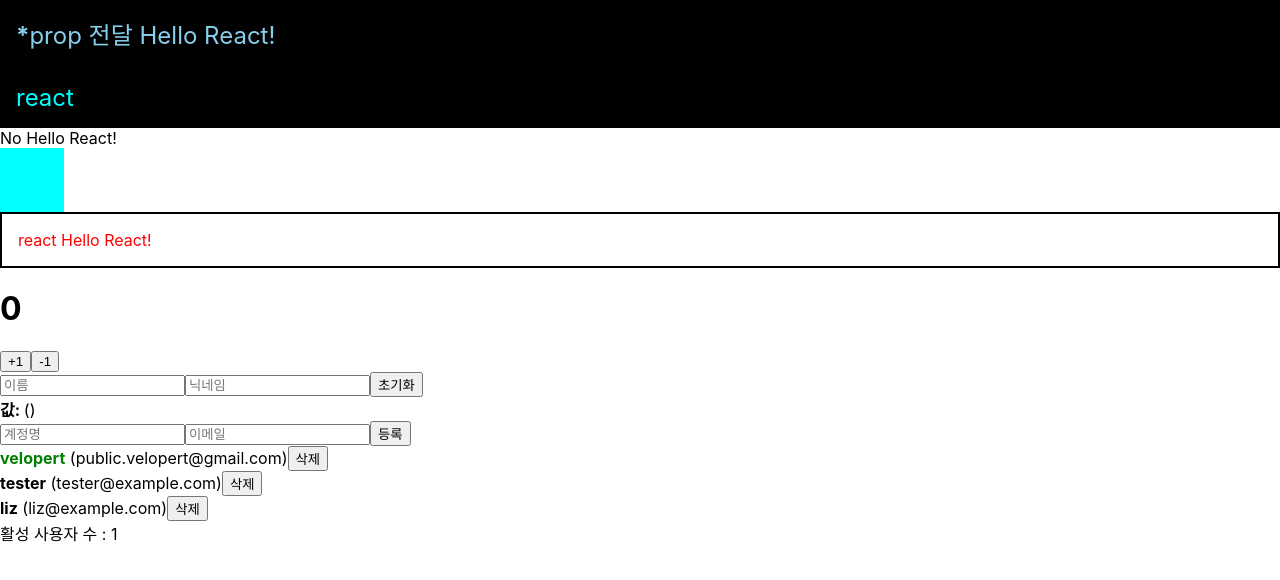
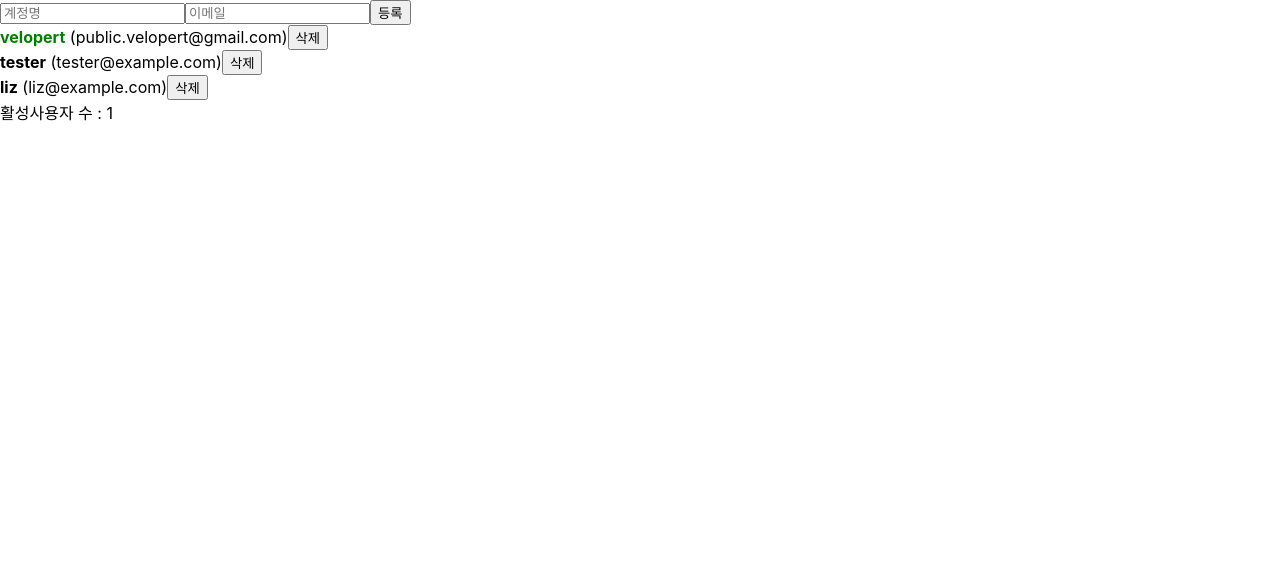
Before and after one commit to HanYeong/reactproject, a React (Create React App) app: page / in a window 1280 px wide. Shown: the top 580 px of the page. Built offline with nearby package versions, Linux system fonts and the light colour scheme; the HTML template or start-up script is replaced by a standard one.

Commit message:
useReducer 함수 및 구조 변경

```diff
--- a/package.json
+++ b/package.json
@@ -17,6 +17,7 @@
     "test": "react-scripts test",
     "eject": "react-scripts eject"
   },
+
   "eslintConfig": {
     "extends": [
       "react-app",
--- a/src/App.js
+++ b/src/App.js
@@ -1,8 +1,8 @@
-import React, { useRef, useState, useMemo, useCallback } from 'react';
-import Hello from './Hello';
-import Wrapper from './Wrapper';
-import Counter from './Counter';
-import InputSample from './InputSample';
+import React, { useCallback, useReducer, useRef, useMemo } from 'react';
+// import Hello from './Hello';
+// import Wrapper from './Wrapper';
+// import Counter from './Counter';
+// import InputSample from './InputSample';
 import './App.css';
 import UserList from './UserList';
 import CreateUser from './CreateUser';
@@ -11,24 +11,12 @@
   console.log('활성 사용자 수를 세는중...');
   return users.filter(user => user.active).length;
 }
-
-function App(){
-  const [inputs, setInputs] = useState({
+const initialState = {
+  inputs: {
     username: '',
     email: ''
-  });
-  const { username, email } = inputs;
-  const onChange = useCallback(
-    e => {
-      const { name, value } = e.target;
-      setInputs({
-        ...inputs,
-        [name]: value
-      });
-    },
-    [inputs]
-  );
-  const [users, setUsers] = useState([
+  },
+  users: [
     {
       id: 1,
       username: 'velopert',
@@ -47,70 +35,86 @@
       email: 'liz@example.com',
       active: false
     }
-  ]);
+  ]
+};
+function reducer(state, action){
+  switch(action.type){
+    case 'CHANGE_INPUT':
+      return {
+        ...state,
+        inputs: {
+          ...state.inputs,
+          [action.name]: action.value
+        }
+      };
+    case 'CREATE_USER':
+      return {
+        inputs: initialState.inputs,
+        users: state.users.concat(action.user)
+      };
+    case 'TOGGLE_USER':
+      return {
+        ...state,
+        users: state.users.map(user =>
+          user.id === action.id ? {...user, active: !user.active} : user
+        )
+      };
+    case 'REMOVE_USER':
+      return {
+        ...state,
+        users: state.users.filter(user => user.id !== action.id)
+      };
+      default:
+        return state;
+  }
+}
+function App(){
+  const [state, dispatch] = useReducer(reducer, initialState);
   const nextId = useRef(4);
+  const {users} = state;
+  const {username, email} = state.inputs;
+
+  const onChange = useCallback(e => {
+    const {name, value} = e.target;
+    dispatch({
+      type: 'CHANGE_INPUT',
+      name,
+      value
+    });
+  }, []);
+
   const onCreate = useCallback(() => {
-    const user = {
-      id: nextId.current,
-      username,
-      email
-    };
-    setUsers(users.concat(user));
-
-    setInputs({
-      username: '',
-      email: ''
+    dispatch({
+      type: 'CREATE_USER',
+      user: {
+        id: nextId.current,
+        username,
+        email
+      }
     });
     nextId.current += 1;
-  }, [users, username, email]);
-  const onRemove = useCallback(
-    id => {
-      // user.id 가 파라미터로 일치하지 않는 원소만 추출해서 새로운 배열을 만듬
-      // = user.id 가 id 인 것을 제거함
-      setUsers(users.filter(user => user.id !== id));
-    },
-    [users]
-  );
-  const onToggle = useCallback(
-    id => {
-      setUsers(
-        users.map(user =>
-          user.id === id ? { ...user, active: !user.active } : user
-        )
-      );
-    },
-    [users]
-  );
-  const name = 'react';
-  const style = {
-    backgroundColor: 'black',
-    color: 'aqua',
-    fontSize: 24,
-    padding: '1rem'
-  }
+  }, [username, email]);
+
+  const onToggle = useCallback(id => {
+    dispatch({
+      type: 'TOGGLE_USER',
+      id
+    });
+  }, []);
+
+  const onRemove = useCallback(id => {
+    dispatch({
+      type: 'REMOVE_USER',
+      id
+    });
+  }, []);
+
   const count = useMemo(() => countActiveUsers(users), [users]);
-  // 첫번째 파라미터 : 함수, 두번째 파라미터 : deps 배열
   return (
     <>
-      <div>
-        <div style={style}><Hello name="prop 전달" color="skyblue" isSpecial={true}/></div>
-        <div style={style}>{name}</div>
-        <Hello/>
-      </div>
-      <div className="gray-box"></div>
-      {/*aaaaaa */}
-      <Wrapper>
-        <Hello name="react" color="red"/>
-      </Wrapper>
-      <Counter/>
-      <InputSample/>
-      <CreateUser username={username}
-        email={email}
-        onChange={onChange}
-        onCreate={onCreate}
-        />
-      <UserList users={users} onRemove={onRemove} onToggle={onToggle}/>
-      <div>활성 사용자 수 : {count}</div>
+      <CreateUser username={username} email={email} onChange={onChange} onCreate={onCreate} />
+      <UserList users={users} onToggle={onToggle} onRemove={onRemove} />
+      <div>활성사용자 수 : {count}</div>
     </>
   );
 }
--- a/src/Counter.js
+++ b/src/Counter.js
@@ -1,13 +1,24 @@
-import React, { useState } from 'react';
+import React, { useReducer } from 'react';
+
+function reducer(state, action){
+    switch (action.type){
+        case 'INCREMENT':
+            return state + 1;
+        case 'DECREMENT':
+            return state - 1;
+        default:
+            return false;
+    }
+}
 
 function Counter(){
-    const [number, setNumber] = useState(0);
+    const [number, dispatch] = useReducer(reducer, 0);
 
     const onIncrese = () => {
-        setNumber(prevNumber => prevNumber + 1);
+        dispatch({type:'INCREMENT'});
     }
     const onDecrese = () => {
-        setNumber(prevNumber => prevNumber - 1);
+        dispatch({type:'DECREMENT'});
     }
     return (
         <div>
```
